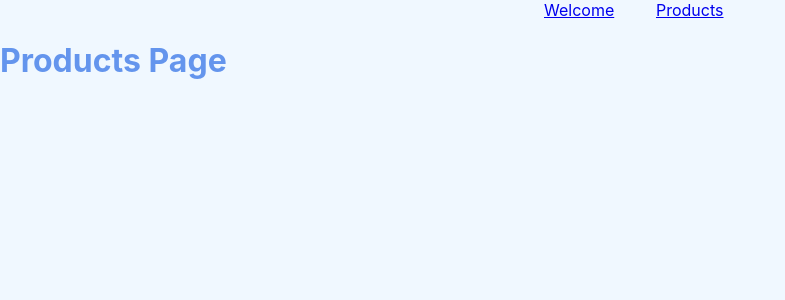
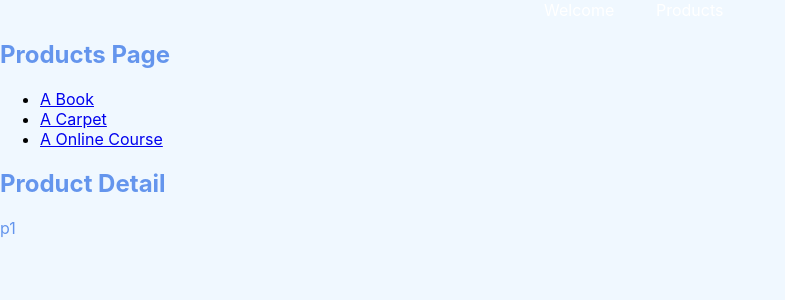
Before and after one commit to xiaotaozi1127/react-router-demo, a React (Create React App) app: page /products/p1 in a window 1280 px wide. Shown: the top 300 px of the page, without its empty margins (0-785 px from the left). Built offline with nearby package versions, Linux system fonts and the light colour scheme.

Commit message:
display product detail, but it also render product page

```diff
--- a/src/App.js
+++ b/src/App.js
@@ -2,6 +2,7 @@ import './App.css';
 import { Route } from "react-router-dom"
 import Welcome from './pages/Welcome'
 import Products from './pages/Products'
+import ProductDetail from './pages/ProductDetail';
 import MainHeader from './components/MainHeader';
 
 function App() {
@@ -14,6 +15,9 @@ function App() {
       <Route path="/products">
         <Products></Products>
       </Route>
+      <Route path="/products/:productId">
+        <ProductDetail />
+      </Route>
     </div>
   );
 }
--- a/src/components/MainHeader.js
+++ b/src/components/MainHeader.js
@@ -1,4 +1,4 @@
-import { Link } from "react-router-dom";
+import { NavLink } from "react-router-dom";
 import classes from "./MainHeader.module.css";
 
 const MainHeader = () => {
@@ -6,10 +6,10 @@ const MainHeader = () => {
     return (<header className={classes.header}>
         <ul>
             <li>
-                <Link to="/welcome">Welcome</Link>
+                <NavLink activeClassName={classes.active} to="/welcome">Welcome</NavLink>
             </li>
             <li>
-                <Link to="/products">Products</Link>
+                <NavLink activeClassName={classes.active} to="/products">Products</NavLink>
             </li>
         </ul>
     </header>)
--- a/src/components/MainHeader.module.css
+++ b/src/components/MainHeader.module.css
@@ -12,3 +12,17 @@
     margin: 0 1rem;
     width: 5rem;
 }
+
+.header a {
+    color: white;
+    text-decoration: none;
+}
+
+.header a:hover,
+.header a:active
+.header a.active
+{
+    color:aqua;
+    padding-bottom: 0.25rem;
+    border-bottom: 4px solid aqua;
+}
--- /dev/null
+++ b/src/pages/ProductDetail.js
@@ -0,0 +1,14 @@
+import { useParams } from "react-router-dom";
+
+const ProductDetail = () => {
+    const params = useParams();
+    console.log(params.productId)
+    return (
+        <section>
+            <h1>Product Detail</h1>
+            <p>{params.productId}</p>
+        </section>
+    )
+}
+
+export default ProductDetail;
--- a/src/pages/Products.js
+++ b/src/pages/Products.js
@@ -1,5 +1,16 @@
+import { Link } from "react-router-dom";
+
 const Products = () => {
-    return <h1>Products Page</h1>
+    return (
+        <section>
+            <h1>Products Page</h1>
+            <ul>
+                <li><Link to="/products/p1">A Book</Link></li>
+                <li><Link to="/products/p2">A Carpet</Link></li>
+                <li><Link to="/products/p3">A Online Course</Link></li>
+            </ul>
+        </section>
+    )
 }
 
 export default Products;
```
